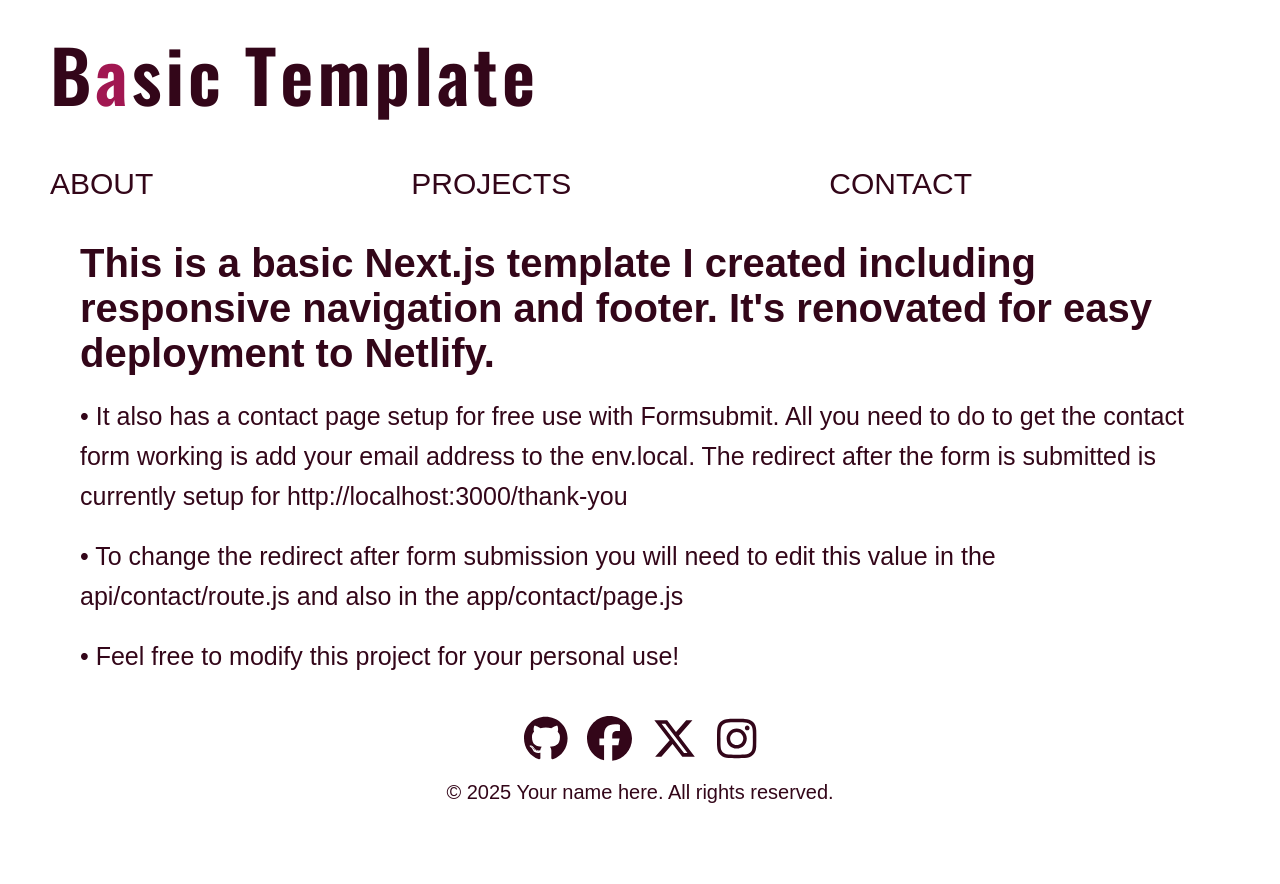
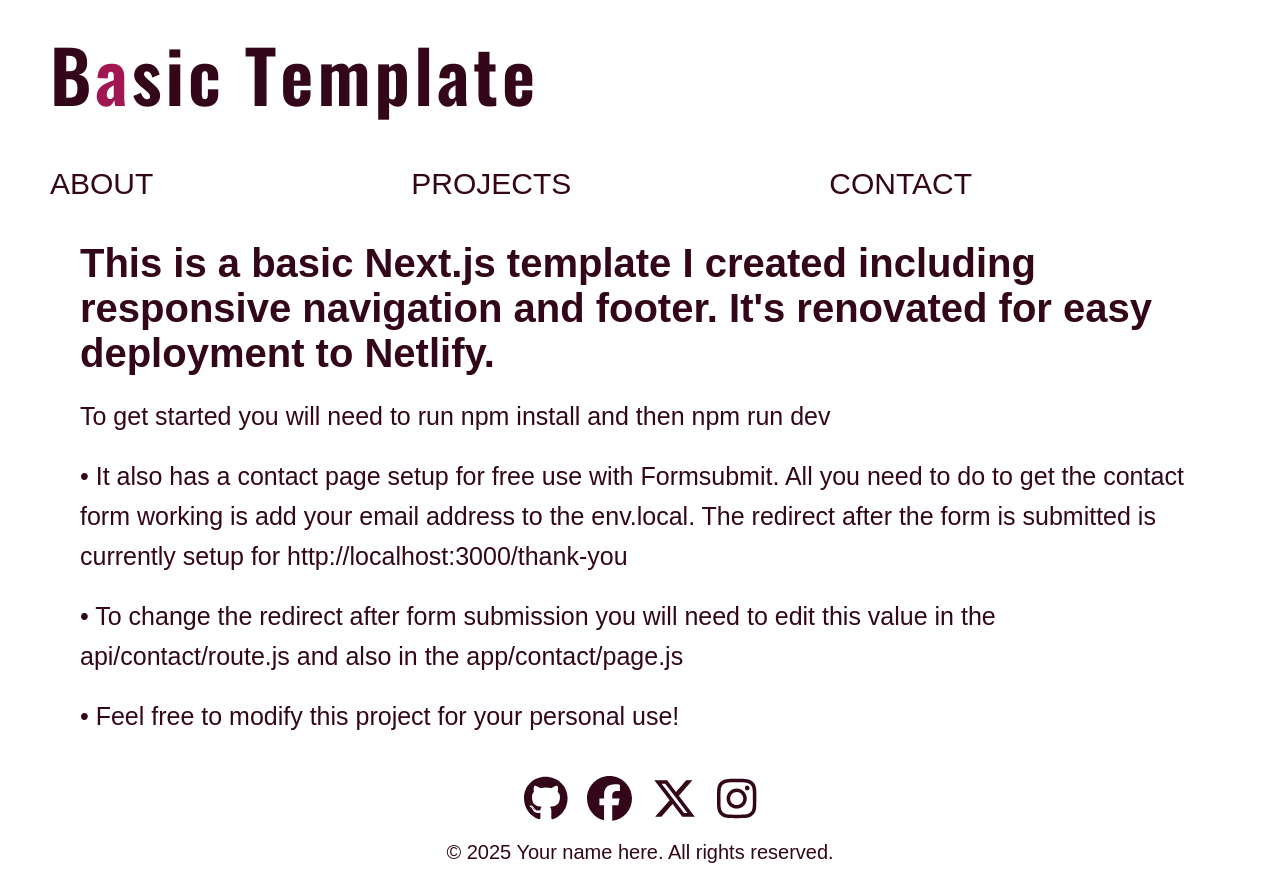
Before and after one commit to Jwilliams137/Next_Netlify_Template, a Next.js app: page / in a window 1280 px wide. Before the commit the page ends 824 px from the top, so only its background shows below. Built offline with nearby package versions, Linux system fonts and the light colour scheme.

Commit message:
instructions

```diff
--- a/src/app/page.tsx
+++ b/src/app/page.tsx
@@ -5,6 +5,7 @@ export default function Home() {
     <div className={styles.container}>
       <h2 className={styles.intro}>This is a basic Next.js template I created including responsive navigation and footer.
       It's renovated for easy deployment to Netlify.</h2>
+      <p className={styles.instructions}>To get started you will need to run npm install and then npm run dev</p>
       <p className={styles.instructions}>&#8226; It also has a contact page setup for free use with Formsubmit.
         All you need to do to get the contact form working is add your email address to the env.local.
         The redirect after the form is submitted is currently setup for http://localhost:3000/thank-you</p>
```
